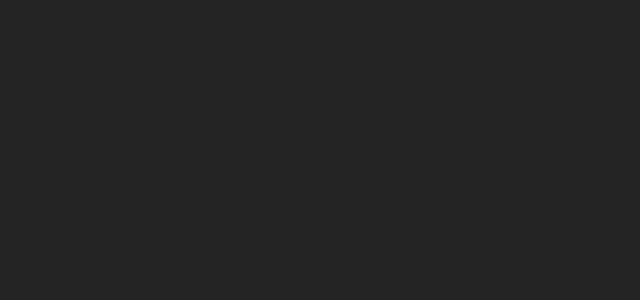
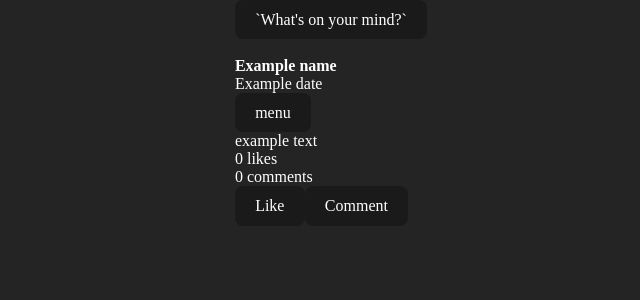
Before and after one commit to Eddie-Thiiru/odin-book, a React (Vite) app: page / in a window 1280 px wide. Shown: the top 300 px of the page, without its empty margins (309-949 px from the left). Built offline with nearby package versions, Linux system fonts and the light colour scheme.

Commit message:
Add homepage and post components

```diff
--- a/src/App.jsx
+++ b/src/App.jsx
@@ -1,16 +1,17 @@
 import { useParams } from "react-router-dom";
 import Login from "./components/LoginPage";
+import SignUp from "./components/SignUpPage";
+import Home from "./components/Homepage";
 import "./App.css";
-import SignUp from "./components/SignUpPage";
 
-function App() {
+const App = () => {
   const { name } = useParams();
 
   return (
     <div className="App">
-      {name === "login" ? <Login /> : name === "signup" && <SignUp />}
+      {name === "login" ? <Login /> : name === "signup" ? <SignUp /> : <Home />}
     </div>
   );
-}
+};
 
 export default App;
--- /dev/null
+++ b/src/components/Homepage.jsx
@@ -0,0 +1,19 @@
+import Post from "./Post";
+
+const Home = () => {
+  return (
+    <div className="homepage">
+      <div className="homepageHeader">
+        <img src="" alt="" />
+        <button type="button" className="homeCreateBtn">
+          `What&apos;s on your mind?`
+        </button>
+      </div>
+      <div className="postsContainer">
+        <Post />
+      </div>
+    </div>
+  );
+};
+
+export default Home;
--- /dev/null
+++ b/src/components/Post.jsx
@@ -0,0 +1,38 @@
+const Post = () => {
+  return (
+    <div className="post">
+      <header className="postHeader">
+        <img src="" alt="" />
+        <div className="postUserWrapper">
+          <h4>Example name</h4>
+          <p>Example date</p>
+        </div>
+        <button type="button" className="postMenuBtn">
+          menu
+        </button>
+      </header>
+      <div className="postContent">
+        <p>example text</p>
+        {/* if there is an image create image */}
+      </div>
+      <footer className="postFooter">
+        <div>
+          {/* if only 1 like display as "like" else likes */}
+          <p>0 likes</p>
+          {/* if only 1 comment display as "comment"  else "comments*/}
+          <p>0 comments</p>
+        </div>
+        <div>
+          <button type="button" className="likeBtn">
+            Like
+          </button>
+          <button type="button" className="commentBtn">
+            Comment
+          </button>
+        </div>
+      </footer>
+    </div>
+  );
+};
+
+export default Post;
```
